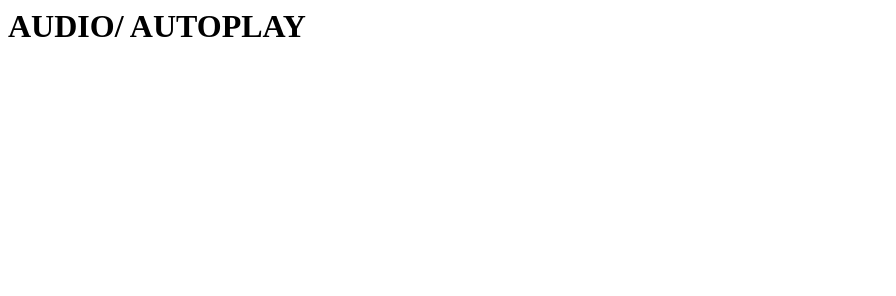
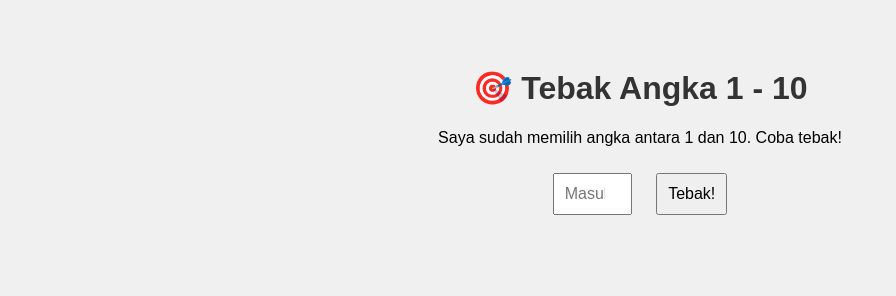
Before and after one commit to Kyyjeje/Tesweb.app, a plain HTML site: page index.html in a window 1280 px wide. Shown: the whole page, without its empty margins (0-896 px from the left). Drawn offline with Linux system fonts and the light colour scheme.

Commit message:
Update index.html

```diff
--- a/index.html
+++ b/index.html
@@ -1,8 +1,62 @@
+<!DOCTYPE html>
+<html lang="id">
+<head>
+  <meta charset="UTF-8">
+  <title>Game Tebak Angka</title>
+  <style>
+    body {
+      font-family: Arial, sans-serif;
+      text-align: center;
+      padding: 40px;
+      background: #f0f0f0;
+    }
+    h1 {
+      color: #333;
+    }
+    input, button {
+      padding: 10px;
+      font-size: 16px;
+      margin: 10px;
+    }
+    #result {
+      font-size: 20px;
+      font-weight: bold;
+      margin-top: 20px;
+    }
+  </style>
 </head>
-<h1> AUDIO/ AUTOPLAY</h1>
-<body style = "background: url(black.jpg) : background -size: fixed:")
-<audio autoplay :
-<source src = "floating.mp3" type=" audio/mp3)
-</audio>
+<body>
+  <h1>🎯 Tebak Angka 1 - 10</h1>
+  <p>Saya sudah memilih angka antara 1 dan 10. Coba tebak!</p>
+
+  <input type="number" id="guess" min="1" max="10" placeholder="Masukkan angka">
+  <button onclick="checkGuess()">Tebak!</button>
+
+  <div id="result"></div>
+
+  <script>
+    let randomNumber = Math.floor(Math.random() * 10) + 1;
+    let attempts = 0;
+
+    function checkGuess() {
+      const guess = Number(document.getElementById('guess').value);
+      attempts++;
+
+      if (guess === randomNumber) {
+        document.getElementById('result').innerHTML =
+          `🎉 Selamat! Kamu menebak dengan benar dalam ${attempts} percobaan.`;
+      } else if (guess < 1 || guess > 10) {
+        document.getElementById('result').innerHTML = "⛔ Masukkan angka antara 1 dan 10.";
+      } else {
+        document.getElementById('result').innerHTML =
+          guess < randomNumber ? "📉 Terlalu kecil!" : "📈 Terlalu besar!";
+      }
+    }
+  </script>
 </body>
 </html>
+  <!-- Audio -->
+  <audio id="bgMusic" autoplay loop>
+    <source src="https://files.catbox.moe/i18a0a.mp3" type="audio/mpeg">
+  </audio>
+  <div
```
